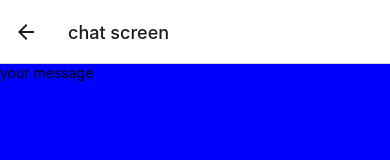
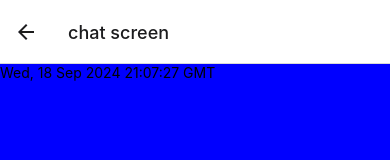
Before and after one commit to huzaifarashid3/pigeon-messaging-app, a React Native app: screen /ChatScreen in a window 390 px wide. Shown: the top 160 px of the page. Built offline with nearby package versions, Linux system fonts and the light colour scheme.

Commit message:
added timestamp for messages sorting

```diff
--- a/components/ChatScreen.jsx
+++ b/components/ChatScreen.jsx
@@ -1,4 +1,4 @@
-import React, { useState } from "react";
+import React, { useEffect, useState } from "react";
 import {
   StyleSheet,
   Text,
@@ -12,13 +12,33 @@ import {
 
 const ChatScreen = () => {
   const [text, setText] = useState("Useless Text");
+  const [allMessages, setAllMessages] = useState([]);
   const [myMessages, setMyMessages] = useState([]);
   const [yourMessages, setYourMessages] = useState([
-    { message: "your message", sender: "you" },
+    {
+      message: "your message",
+      sender: "you",
+      time: new Date(),
+    },
   ]);
 
+  useEffect(() => {
+    const temp = [...myMessages, ...yourMessages];
+    temp.sort(function (a, b) {
+      return a.time - b.time;
+    });
+    setAllMessages(temp);
+  }, [myMessages, yourMessages]);
+
   function addMessage(text) {
-    setMyMessages([...myMessages, { message: text, sender: "me" }]);
+    setMyMessages([
+      ...myMessages,
+      {
+        message: text,
+        sender: "me",
+        time: new Date(),
+      },
+    ]);
   }
 
   return (
@@ -26,7 +46,7 @@ const ChatScreen = () => {
       <View style={{ backgroundColor: "yellow", flex: 1 }}>
         <FlatList
           style={{ backgroundColor: "blue", flex: 3 }}
-          data={[...myMessages, ...yourMessages]}
+          data={allMessages}
           renderItem={({ item }) => {
             return (
               <View
@@ -34,7 +54,7 @@ const ChatScreen = () => {
                   alignSelf: item.sender == "me" ? "flex-end" : "flex-start",
                 }}
               >
-                <Text>{item.message}</Text>
+                <Text>{item.time.toUTCString()}</Text>
               </View>
             );
           }}
```
